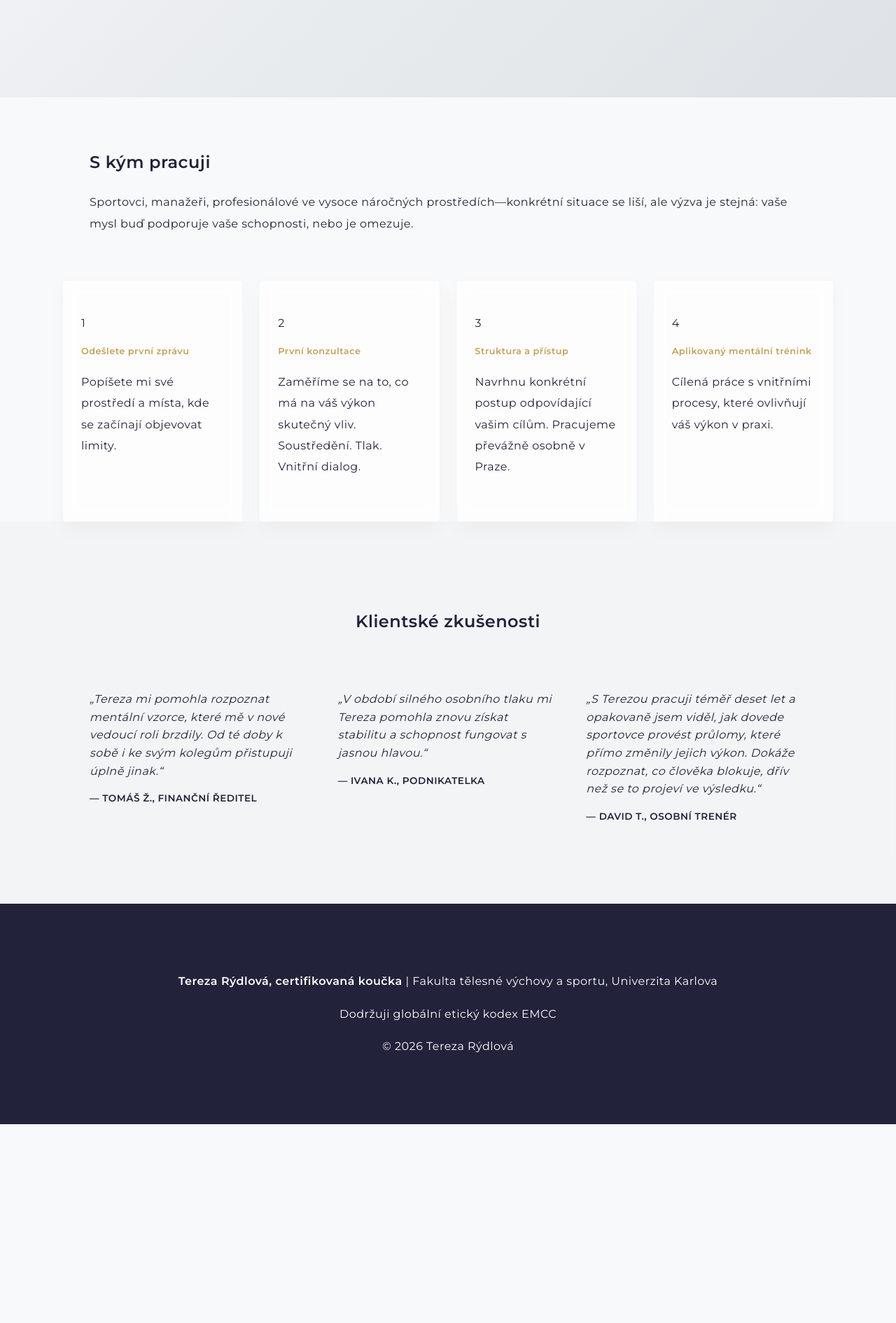
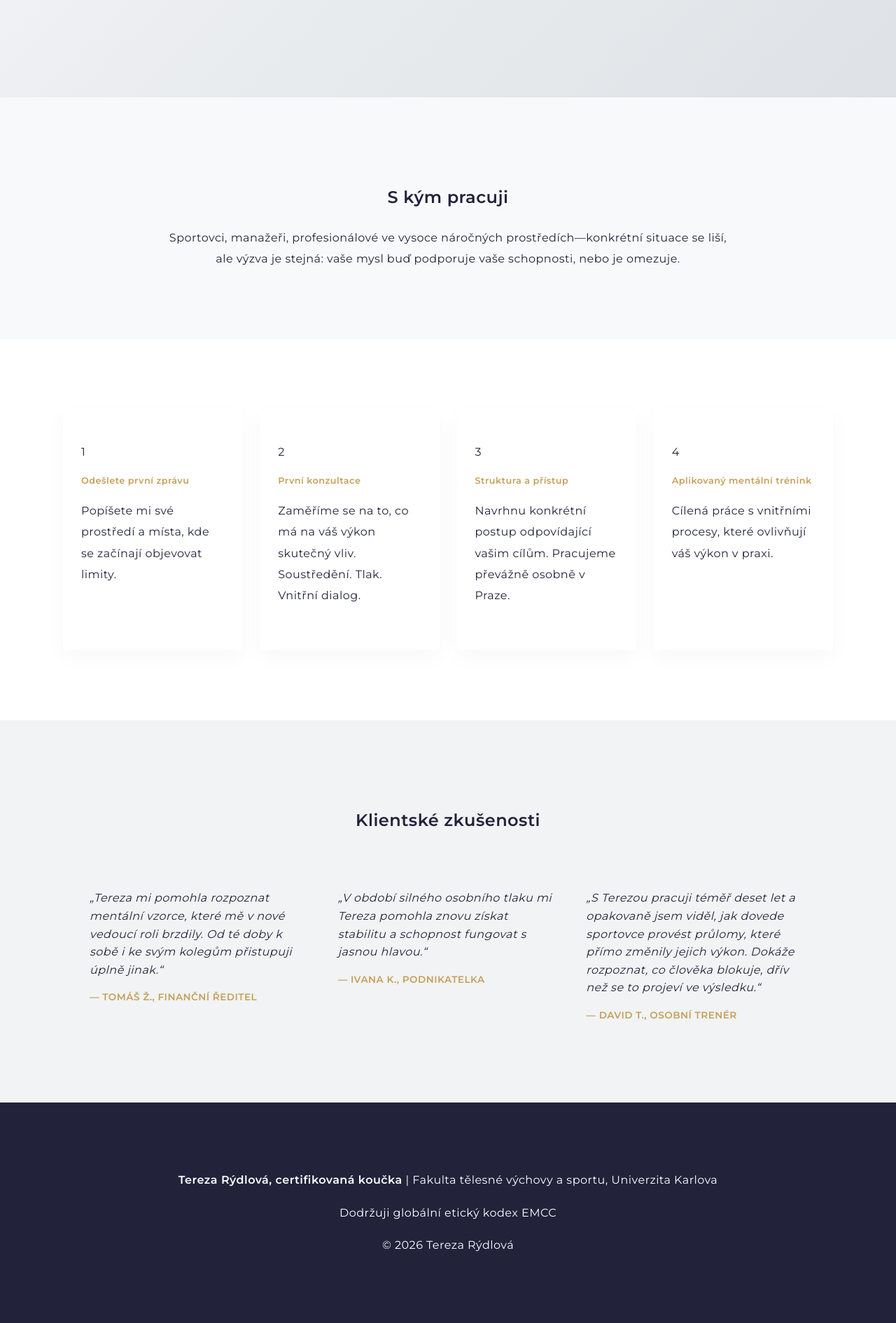
Before and after one commit to westleyovercash/tereza-rydlova, a Jekyll site: the page built from index.md, in a window 1280 px wide. Shown: the part 808-2698 px from the top of the page at 70% size. Built offline with Jekyll 4.4.1, drawn with Linux system fonts in a browser that asks for light colours; before the commit the page ends 2414 px from its top, so only the background shows below that.

Commit message:
Update index.md

```diff
--- a/index.md
+++ b/index.md
@@ -9,60 +9,62 @@ title: Home
   <a href="/kontakt" class="btn">Začít spolupráci</a>
 </section>
 
-<section style="padding: 50px 10%;">
-  <h2>S kým pracuji</h2>
-  <p>Sportovci, manažeři, profesionálové ve vysoce náročných prostředích—konkrétní situace se liší, ale výzva je stejná: vaše mysl buď podporuje vaše schopnosti, nebo je omezuje.</p>
+<section style="padding: 100px 10%; text-align: center;">
+  <h2 style="margin-bottom: 20px;">S kým pracuji</h2>
+  <p style="max-width: 800px; margin: 0 auto;">Sportovci, manažeři, profesionálové ve vysoce náročných prostředích—konkrétní situace se liší, ale výzva je stejná: vaše mysl buď podporuje vaše schopnosti, nebo je omezuje.</p>
 </section>
 
-<section class="steps-container">
-  <div class="step-card">
-    <div class="step-number">1</div>
-    <div class="step-content">
-      <h3>Odešlete první zprávu</h3>
-      <p>Popíšete mi své prostředí a místa, kde se začínají objevovat limity.</p>
+<div class="steps-wrapper">
+  <section class="steps-container">
+    <div class="step-card">
+      <div class="step-number">1</div>
+      <div class="step-content">
+        <h3>Odešlete první zprávu</h3>
+        <p>Popíšete mi své prostředí a místa, kde se začínají objevovat limity.</p>
+      </div>
     </div>
-  </div>
-  <div class="step-card">
-    <div class="step-number">2</div>
-    <div class="step-content">
-      <h3>První konzultace</h3>
-      <p>Zaměříme se na to, co má na váš výkon skutečný vliv. Soustředění. Tlak. Vnitřní dialog.</p>
+    <div class="step-card">
+      <div class="step-number">2</div>
+      <div class="step-content">
+        <h3>První konzultace</h3>
+        <p>Zaměříme se na to, co má na váš výkon skutečný vliv. Soustředění. Tlak. Vnitřní dialog.</p>
+      </div>
     </div>
-  </div>
-  <div class="step-card">
-    <div class="step-number">3</div>
-    <div class="step-content">
-      <h3>Struktura a přístup</h3>
-      <p>Navrhnu konkrétní postup odpovídající vašim cílům. Pracujeme převážně osobně v Praze.</p>
+    <div class="step-card">
+      <div class="step-number">3</div>
+      <div class="step-content">
+        <h3>Struktura a přístup</h3>
+        <p>Navrhnu konkrétní postup odpovídající vašim cílům. Pracujeme převážně osobně v Praze.</p>
+      </div>
     </div>
-  </div>
-  <div class="step-card">
-    <div class="step-number">4</div>
-    <div class="step-content">
-      <h3>Aplikovaný mentální trénink</h3>
-      <p>Cílená práce s vnitřními procesy, které ovlivňují váš výkon v praxi.</p>
+    <div class="step-card">
+      <div class="step-number">4</div>
+      <div class="step-content">
+        <h3>Aplikovaný mentální trénink</h3>
+        <p>Cílená práce s vnitřními procesy, které ovlivňují váš výkon v praxi.</p>
+      </div>
     </div>
-  </div>
-</section>
+  </section>
+</div>
 
-<section style="padding: 100px 10%; background-color: rgba(27, 38, 59, 0.02);">
+<section class="testimonial-section">
   <h2 style="text-align: center; margin-bottom: 60px;">Klientské zkušenosti</h2>
 
   <div style="display: grid; grid-template-columns: repeat(auto-fit, minmax(300px, 1fr)); gap: 40px;">
 
     <div style="font-style: italic; line-height: 1.6;">
       <p>„Tereza mi pomohla rozpoznat mentální vzorce, které mě v nové vedoucí roli brzdily. Od té doby k sobě i ke svým kolegům přistupuji úplně jinak.“</p>
-      <p style="font-style: normal; font-weight: 600; color: var(--gold); margin-top: 15px; font-size: 0.85rem; text-transform: uppercase;">— Tomáš Ž., finanční ředitel</p>
+      <p style="font-style: normal; font-weight: 600; color: var(--champagne); margin-top: 15px; font-size: 0.85rem; text-transform: uppercase;">— Tomáš Ž., finanční ředitel</p>
     </div>
 
     <div style="font-style: italic; line-height: 1.6;">
       <p>„V období silného osobního tlaku mi Tereza pomohla znovu získat stabilitu a schopnost fungovat s jasnou hlavou.“</p>
-      <p style="font-style: normal; font-weight: 600; color: var(--gold); margin-top: 15px; font-size: 0.85rem; text-transform: uppercase;">— Ivana K., podnikatelka</p>
+      <p style="font-style: normal; font-weight: 600; color: var(--champagne); margin-top: 15px; font-size: 0.85rem; text-transform: uppercase;">— Ivana K., podnikatelka</p>
     </div>
 
     <div style="font-style: italic; line-height: 1.6;">
       <p>„S Terezou pracuji téměř deset let a opakovaně jsem viděl, jak dovede sportovce provést průlomy, které přímo změnily jejich výkon. Dokáže rozpoznat, co člověka blokuje, dřív než se to projeví ve výsledku.“</p>
-      <p style="font-style: normal; font-weight: 600; color: var(--gold); margin-top: 15px; font-size: 0.85rem; text-transform: uppercase;">— David T., osobní trenér</p>
+      <p style="font-style: normal; font-weight: 600; color: var(--champagne); margin-top: 15px; font-size: 0.85rem; text-transform: uppercase;">— David T., osobní trenér</p>
     </div>
 
   </div>
```
